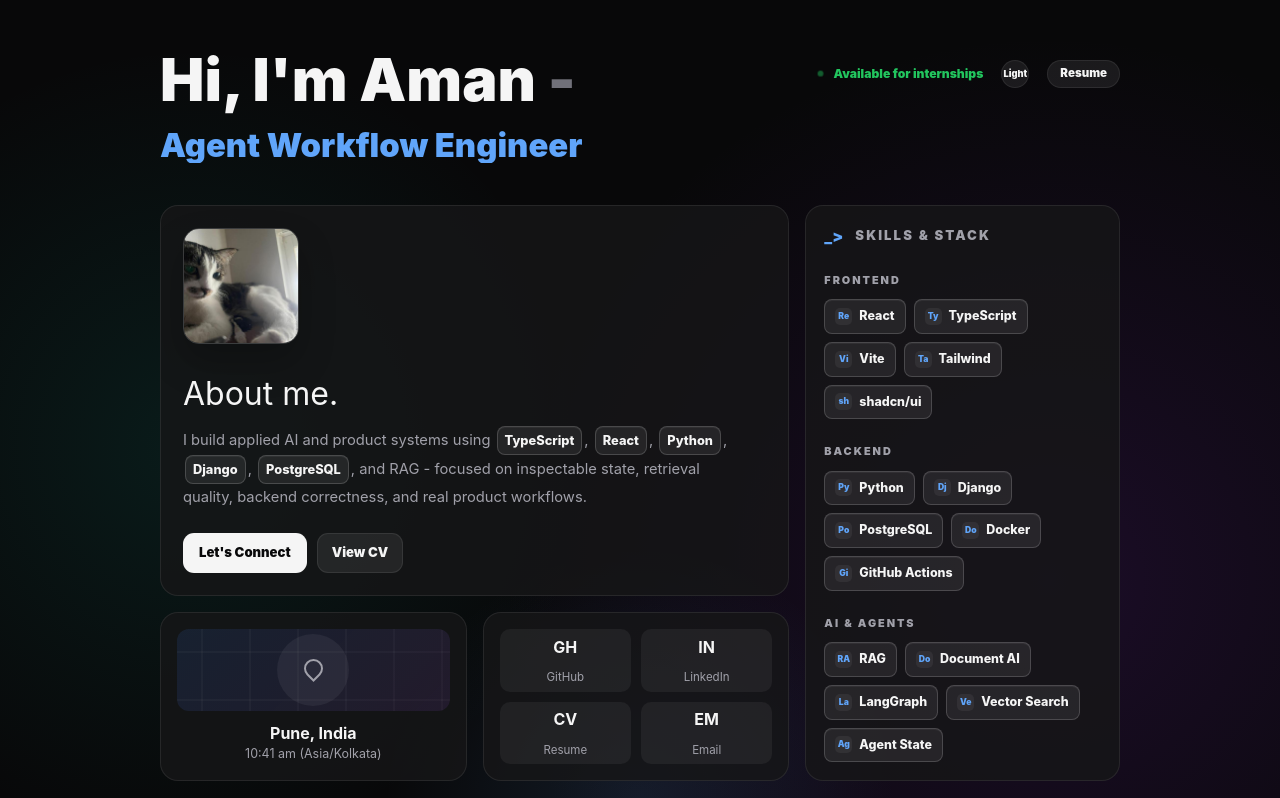
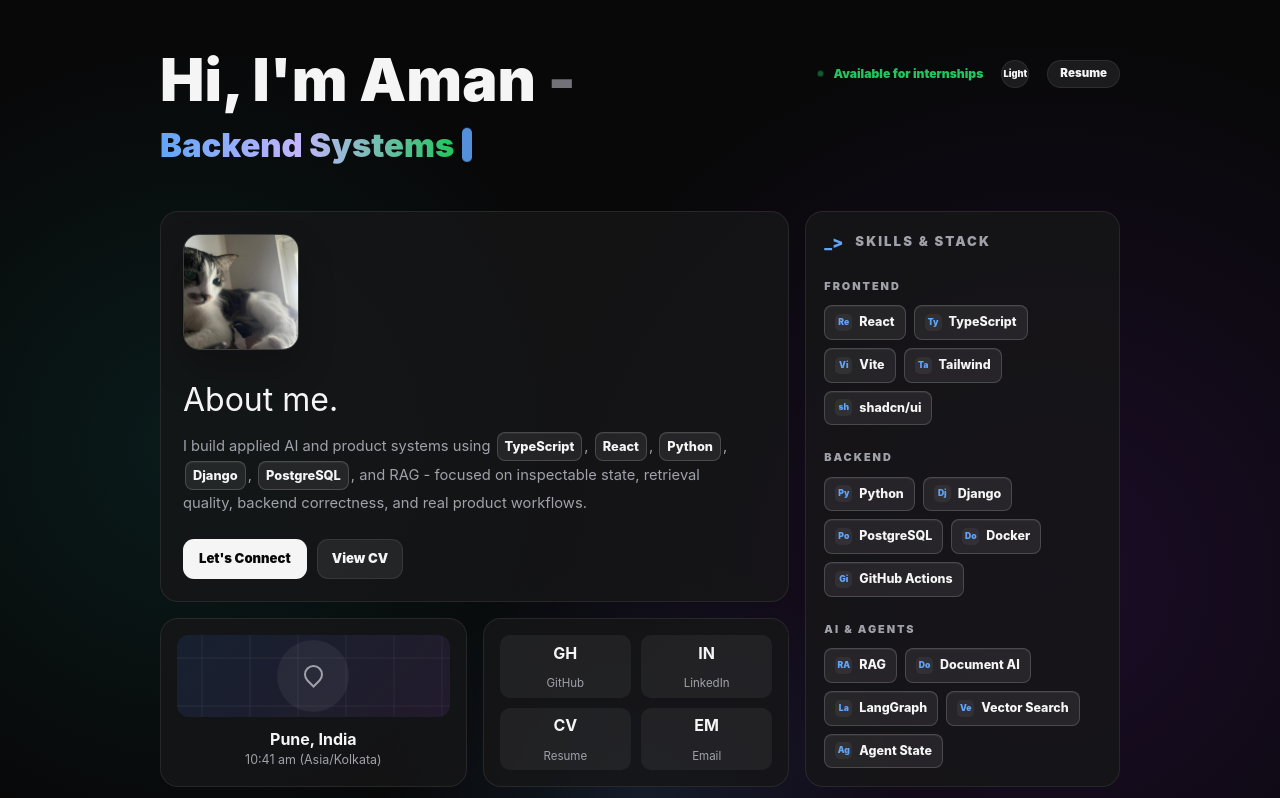
Before and after one commit to 42amps/portfolio, a React (Vite) app: page / in a window 1280 px wide. Shown: the top 798 px of the page. Built offline with nearby package versions, Linux system fonts and the light colour scheme.

Commit message:
feat: smooth portfolio role ticker

```diff
--- a/src/main.tsx
+++ b/src/main.tsx
@@ -43,11 +43,11 @@
 ];
 
 const rotatingRoles = [
-  "Applied AI Engineer",
-  "Product Engineer",
-  "RAG Systems Builder",
-  "Agent Workflow Engineer",
-  "Backend Correctness Builder",
+  "AI Engineer",
+  "Product Management",
+  "Backend Systems",
+  "RAG & Document AI",
+  "Applied AI Builder",
 ];
 
 const proofSignals = [
@@ -63,7 +63,7 @@
     repo: "https://github.com/42amps/stateframe",
     accent: "Agent Infrastructure",
     description:
-      "File-first task-state ledger for long-horizon agent workflows, recovery, retries, and inspectable handoff packets.",
+      "File-first task-state ledger for long-running AI workflows, recovery, retries, and inspectable handoff packets.",
     tags: ["Agents", "State", "CLI", "Schema"],
     status: "Main proof",
   },
@@ -117,7 +117,7 @@
 const contributionTargets = [
   ["ritshover/ritshover", "Docs / setup improvements", "Scout"],
   ["fastapi/fastapi", "Examples and reproduction notes", "Watch"],
-  ["langchain-ai/langgraph", "Agent workflow docs", "Scout"],
+  ["langchain-ai/langgraph", "Stateful AI docs", "Scout"],
   ["run-llama/llama_index", "RAG examples and docs", "Watch"],
 ];
 
@@ -175,7 +175,7 @@
   useEffect(() => {
     const id = window.setInterval(() => {
       setRoleIndex((index) => (index + 1) % rotatingRoles.length);
-    }, 1800);
+    }, 2400);
     return () => window.clearInterval(id);
   }, []);
 
--- a/src/styles.css
+++ b/src/styles.css
@@ -116,10 +116,9 @@
 
 .role-ticker {
   position: relative;
-  height: 42px;
+  height: 48px;
   margin-top: 12px;
   overflow: hidden;
-  color: var(--blue);
   font-size: clamp(1.2rem, 3vw, 2.05rem);
   font-weight: 900;
   letter-spacing: 0;
@@ -127,7 +126,25 @@
 
 .role-ticker span {
   display: inline-block;
-  animation: roleSwap 1.8s cubic-bezier(0.22, 1, 0.36, 1) infinite;
+  background: linear-gradient(90deg, var(--blue), #c4b5fd 48%, #22c55e);
+  background-clip: text;
+  color: transparent;
+  filter: drop-shadow(0 10px 26px rgba(96, 165, 250, 0.16));
+  animation:
+    roleSwap 2.4s cubic-bezier(0.22, 1, 0.36, 1) infinite,
+    roleShimmer 5.6s ease-in-out infinite;
+}
+
+.role-ticker::after {
+  display: inline-block;
+  width: 10px;
+  height: 1.1em;
+  margin-left: 8px;
+  border-radius: 999px;
+  background: var(--blue);
+  content: "";
+  transform: translateY(0.18em);
+  animation: caretPulse 1.1s ease-in-out infinite;
 }
 
 .hero-status {
@@ -1125,12 +1142,12 @@
 
 @keyframes roleSwap {
   0% {
-    opacity: 0.82;
-    transform: translateY(8px);
-    filter: blur(2px);
+    opacity: 0;
+    transform: translateY(10px) scale(0.992);
+    filter: blur(5px);
   }
 
-  16%,
+  14%,
   82% {
     opacity: 1;
     transform: translateY(0);
@@ -1138,9 +1155,22 @@
   }
 
   100% {
-    opacity: 0.72;
-    transform: translateY(-8px);
-    filter: blur(2px);
+    opacity: 0;
+    transform: translateY(-10px) scale(0.994);
+    filter: blur(5px);
+  }
+}
+
+@keyframes roleShimmer {
+  50% {
+    filter: drop-shadow(0 14px 30px rgba(34, 197, 94, 0.12));
+  }
+}
+
+@keyframes caretPulse {
+  50% {
+    opacity: 0.28;
+    transform: translateY(0.18em) scaleY(0.72);
   }
 }
 
```
